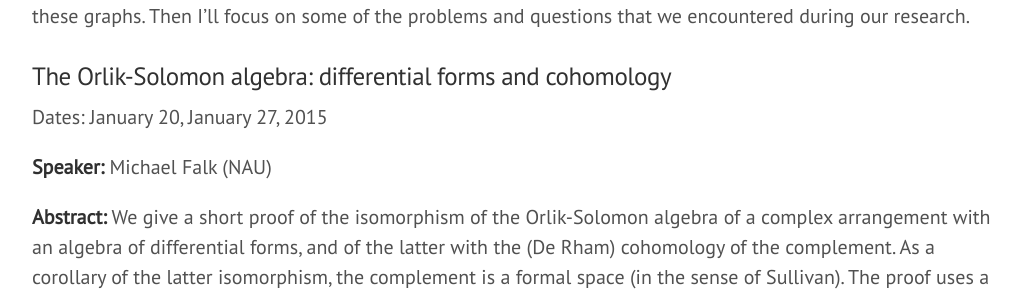
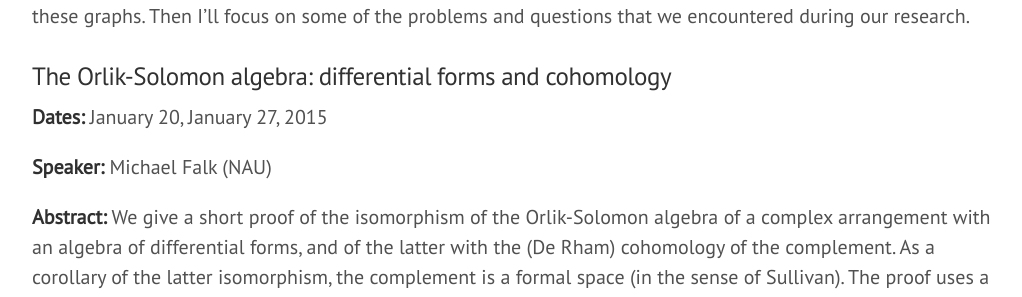
Before and after one commit to NAUMathStat/seminars, a Jekyll site: the page built from acgtSpring2015.md, in a window 1280 px wide. Shown: the part 591-888 px from the top of the page, without its empty margins (128-1150 px from the left). Built offline with Jekyll 4.4.1, drawn with Linux system fonts in a browser that asks for light colours; Markdown is read by kramdown in place of the engine named in the settings; part of the change alters nothing that is shown.

Commit message:
Reverting back

```diff
--- a/acgtSpring2015.md
+++ b/acgtSpring2015.md
@@ -17,7 +17,7 @@ The Algebra, Combinatorics, Geometry, and Topology (ACGT) Seminar meets on Tuesd
 
 ### The Orlik-Solomon algebra: differential forms and cohomology ###
 
-Dates: January 20, January 27, 2015
+**Dates:** January 20, January 27, 2015
 
 **Speaker:** Michael Falk (NAU)
 
```
